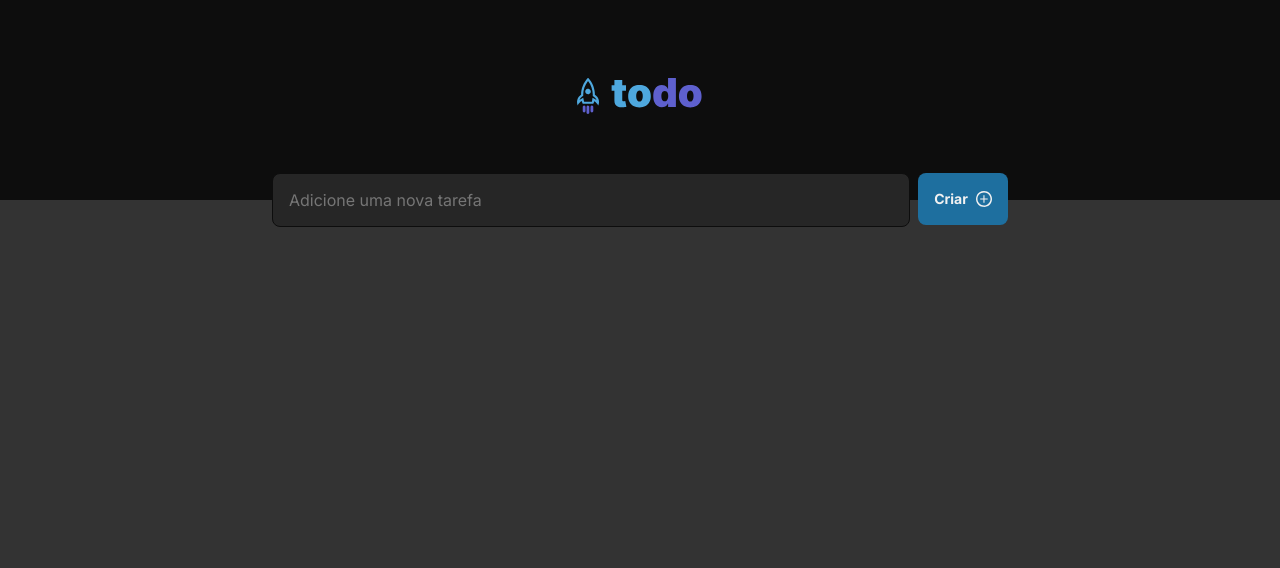
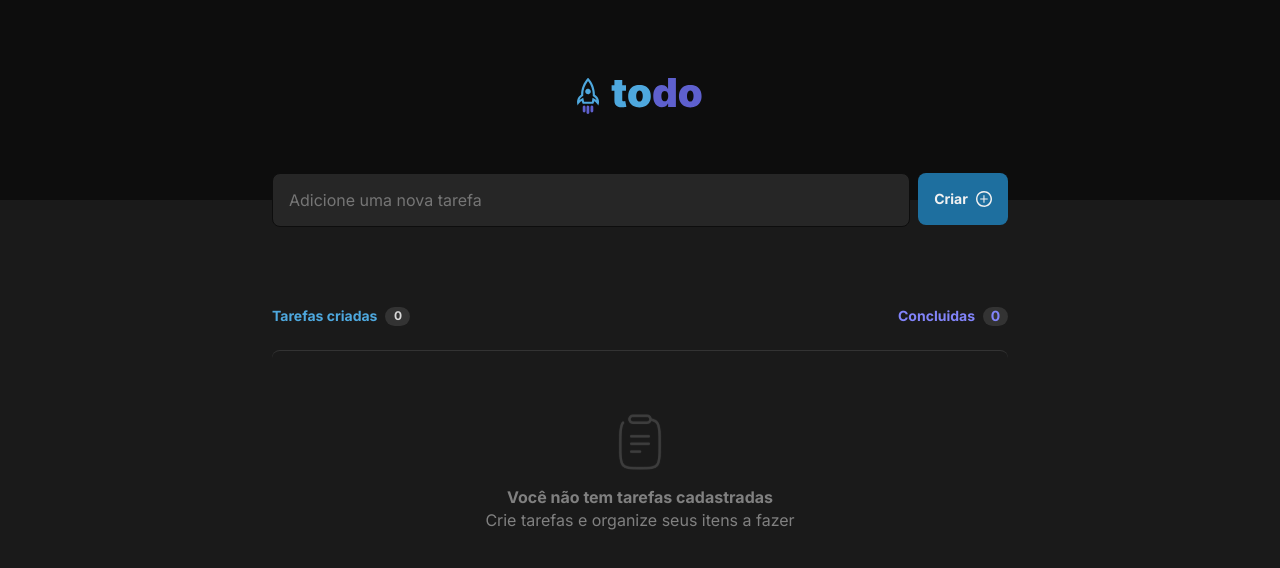
Before and after one commit to gboliveir/todo, a React (Vite) app: page / in a window 1280 px wide. Shown: the top 568 px of the page. Built offline with nearby package versions, Linux system fonts and the light colour scheme.

Commit message:
feat: empty element

```diff
--- a/src/App.tsx
+++ b/src/App.tsx
@@ -1,5 +1,6 @@
 import logoImg from './assets/logo.svg';
 import plusIcon from './assets/plus-icon.svg';
+import clipboard from './assets/clipboard.svg';
 
 import styles from './Header.module.css';
 
@@ -11,19 +12,38 @@ export function App() {
       </header>
 
       <main>
-        <form className={styles.toDoForm}>
-          <div>
-            <div className={styles.toDoLabel}>
+        <form className={styles.form}>
+          <div className={styles.inputGroup}>
+            <div className={styles.inputLabel}>
               <label htmlFor='toDoItem'>Tarefa</label>
             </div>
-            <input className={styles.toDoInput} id='toDoItem' placeholder='Adicione uma nova tarefa' />
+            <input className={styles.input} id='toDoItem' placeholder='Adicione uma nova tarefa' />
           </div>
 
-          <button className={styles.toDoBtn} type='submit'>
+          <button className={styles.submitButton} type='submit'>
             Criar
             <img src={plusIcon} alt="Icone de adição" />
           </button>
         </form>
+
+        <div className={styles.toDoListContainer}>
+          <header className={styles.toDoListHeader}>
+            <span>
+              Tarefas criadas
+              <div className={styles.toDoCount}>0</div>
+            </span>
+            <span>
+              Concluidas
+              <span className={styles.toDoCount}>0</span>
+            </span>
+          </header>
+
+          <div className={styles.empty}>
+            <img src={clipboard} alt="Imagem de caderneta" />
+            <p className={styles.emptyTopParagraph}>Você não tem tarefas cadastradas</p>
+            <p className={styles.emptyBottomParagraph}>Crie tarefas e organize seus itens a fazer</p>
+          </div>
+        </div>
       </main>
     </>
   )
--- a/src/Header.module.css
+++ b/src/Header.module.css
@@ -1,3 +1,7 @@
+main {
+  padding: 0 1rem;
+}
+
 .header {
   display: flex;
   align-items: center;
@@ -9,28 +13,33 @@
 }
 
 .header img {
-  height: 48px;
-  width: 126px;
+  height: 3rem;
+  width: 7.875rem;
   margin-bottom: 1rem;
 }
 
-.toDoForm {
+.form {
   display: flex;
   justify-content: center;
   margin-top: calc(0px - 1.6875rem);
   gap: 8px;
 }
 
-.toDoLabel {
+.inputGroup {
+  width: 100%;
+  max-width: 39.875rem;
+}
+
+.inputLabel {
   display: none;
   visibility: none;
   height: 0;
 }
 
-.toDoInput {
+.input {
+  width: 100%;
   background: var(--gray-500);
   color: var(--gray-300);
-  width: 39.875rem;
   height: 3.375rem;
   padding: 1rem;
   border: 1px solid var(--gray-700);
@@ -38,7 +47,7 @@
   line-height: 1.4;
 }
 
-.toDoBtn {
+.submitButton {
   display: flex;
   justify-content: center;
   align-items: center;
@@ -57,6 +66,85 @@
   cursor: pointer;
 }
 
-.toDoBtn:hover {
+.submitButton:hover {
   opacity: 0.9;
 }
+
+.toDoListContainer {
+  height: 17.93rem;
+  max-width: 46rem;
+  margin: 5rem auto 0 auto;
+}
+
+.toDoListHeader {
+  display: flex;
+  align-items: center;
+  justify-content: space-between;
+  margin-bottom: 1.5rem;
+}
+
+.toDoListHeader span:first-child {
+  display: flex;
+  align-items: center;
+  justify-content: center;
+
+  font-weight: 700;
+  font-size: 0.875rem;
+  line-height: 1.0635;
+  color: #4EA8DE;
+}
+
+.toDoListHeader span:last-child {
+  display: flex;
+  align-items: center;
+  justify-content: center;
+
+  font-weight: 700;
+  font-size: 0.875rem;
+  line-height: 1.0635;
+  color: #8284FA;
+}
+
+.toDoCount {
+  display: flex;
+  align-items: center;
+  justify-content: center;
+
+  width: 1.5625rem;
+  height: 1.1875rem;
+  margin-left: 8px;
+  border-radius: 999px;
+  background: var(--gray-400);
+  font-weight: 700;
+  font-size: 0.75rem;
+  line-height: 1.06;
+  color: #D9D9D9;
+}
+
+.empty {
+  display: flex;
+  flex-direction: column;
+  justify-content: center;
+  align-items: center;
+  height: 15.25rem;
+  border-top: 1px solid #333333;
+  border-radius: 8px;
+}
+
+.empty img {
+  margin-bottom: 1rem;
+}
+
+.emptyTopParagraph{
+  font-weight: 700;
+  font-size: 1rem;
+  line-height: 1.4;
+  color: var(--gray-300);
+}
+
+.emptyBottomParagraph {
+  font-weight: 400;
+  font-size: 1rem;
+  line-height: 1.4;
+  color: var(--gray-300);
+}
--- a/src/global.css
+++ b/src/global.css
@@ -26,7 +26,7 @@
 }
 
 body {
-  background: var(--gray-400);
+  background: var(--gray-600);
   -webkit-font-smoothing: antialiased;
 }
 
```
Also changed, not shown: src/assets/clipboard.svg (added).
